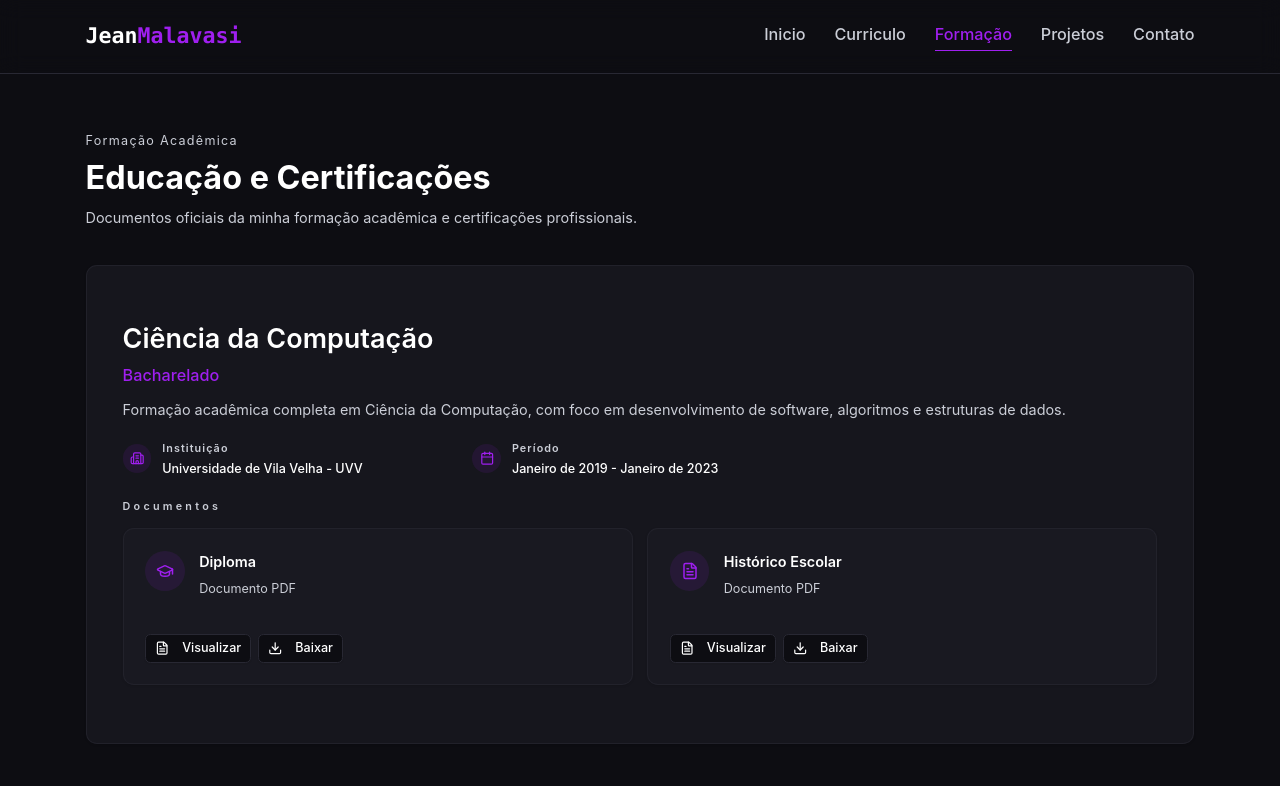
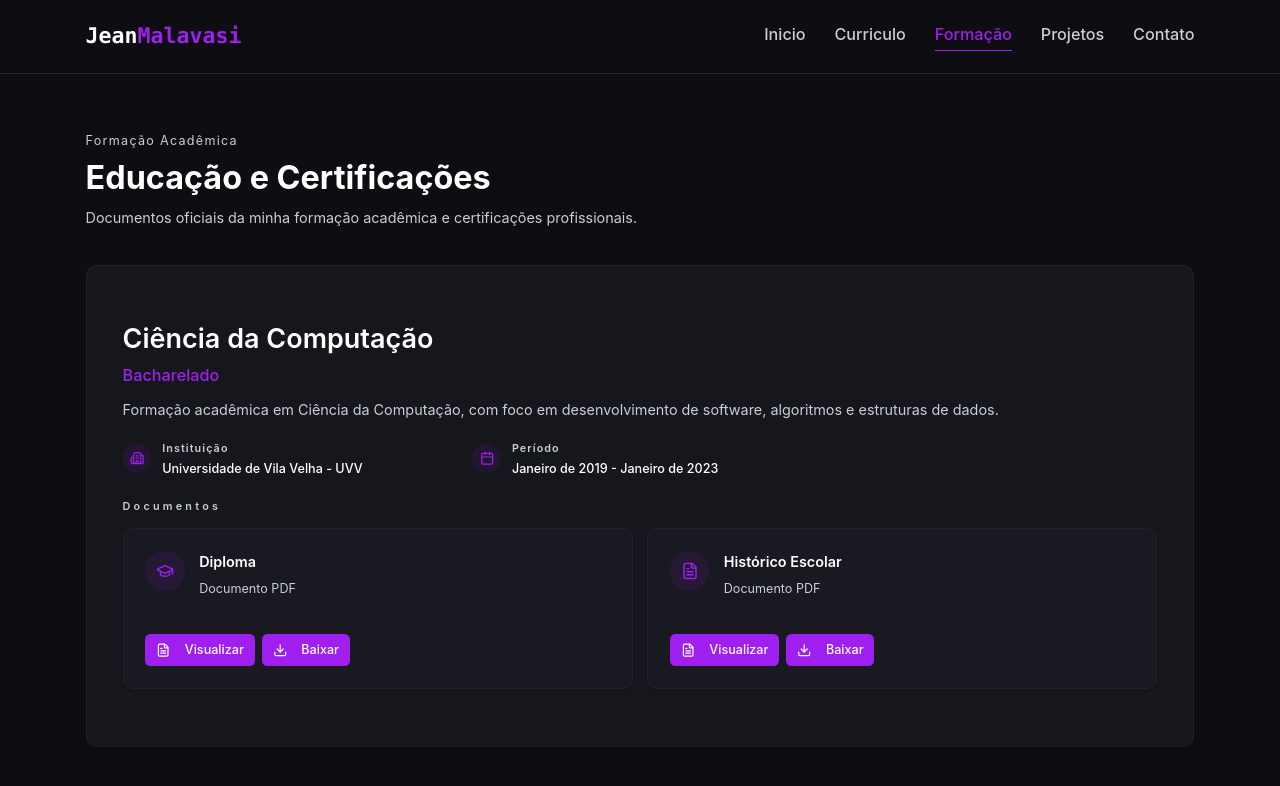
Before and after one commit to JPMworkPROG/jeanmalavasi.dev, a React (Vite) app: page /formation in a window 1280 px wide. Shown: the top 786 px of the page. Built offline with nearby package versions, Linux system fonts and the light colour scheme.

Commit message:
✨ update formation description for clarity and enhance DocumentCard button styles

```diff
--- a/src/pages/Formation/components/DocumentCard.tsx
+++ b/src/pages/Formation/components/DocumentCard.tsx
@@ -28,19 +28,15 @@ export function DocumentCard({ document, animationDelay }: DocumentCardProps) {
          </div>
          <div className="flex flex-wrap gap-2">
             <Button
-               variant="outline"
-               size="sm"
                onClick={() => handleView(document.file)}
-               className="flex-1 sm:flex-initial transition-transform duration-300 hover:scale-105 active:scale-95"
+               className="flex-1 sm:flex-initial bg-primary hover:bg-primary/90 cursor-pointer"
             >
                <FileText className="h-4 w-4 mr-2" />
                Visualizar
             </Button>
             <Button
-               variant="outline"
-               size="sm"
                onClick={() => handleDownload(document.file, document.name)}
-               className="flex-1 sm:flex-initial transition-transform duration-300 hover:scale-105 active:scale-95"
+               className="flex-1 sm:flex-initial bg-primary hover:bg-primary/90 cursor-pointer"
             >
                <Download className="h-4 w-4 mr-2" />
                Baixar
--- a/src/pages/Formation/data.ts
+++ b/src/pages/Formation/data.ts
@@ -37,7 +37,7 @@ export const formations: Formation[] = [
     institution: "Universidade de Vila Velha - UVV",
     startDate: "Janeiro de 2019",
     endDate: "Janeiro de 2023",
-    description: "Formação acadêmica completa em Ciência da Computação, com foco em desenvolvimento de software, algoritmos e estruturas de dados.",
+    description: "Formação acadêmica em Ciência da Computação, com foco em desenvolvimento de software, algoritmos e estruturas de dados.",
     documents: [
       {
         name: "Diploma",
```
